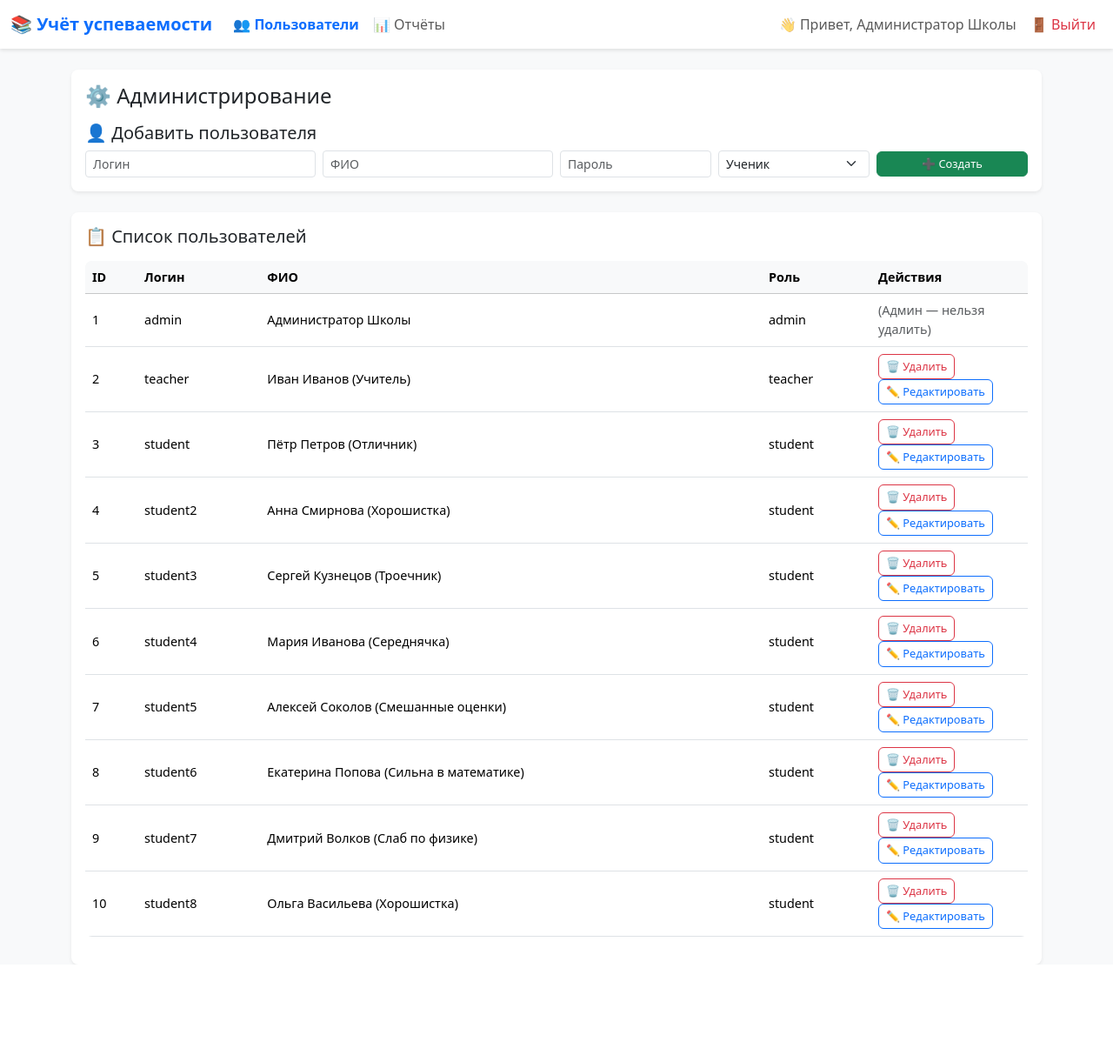
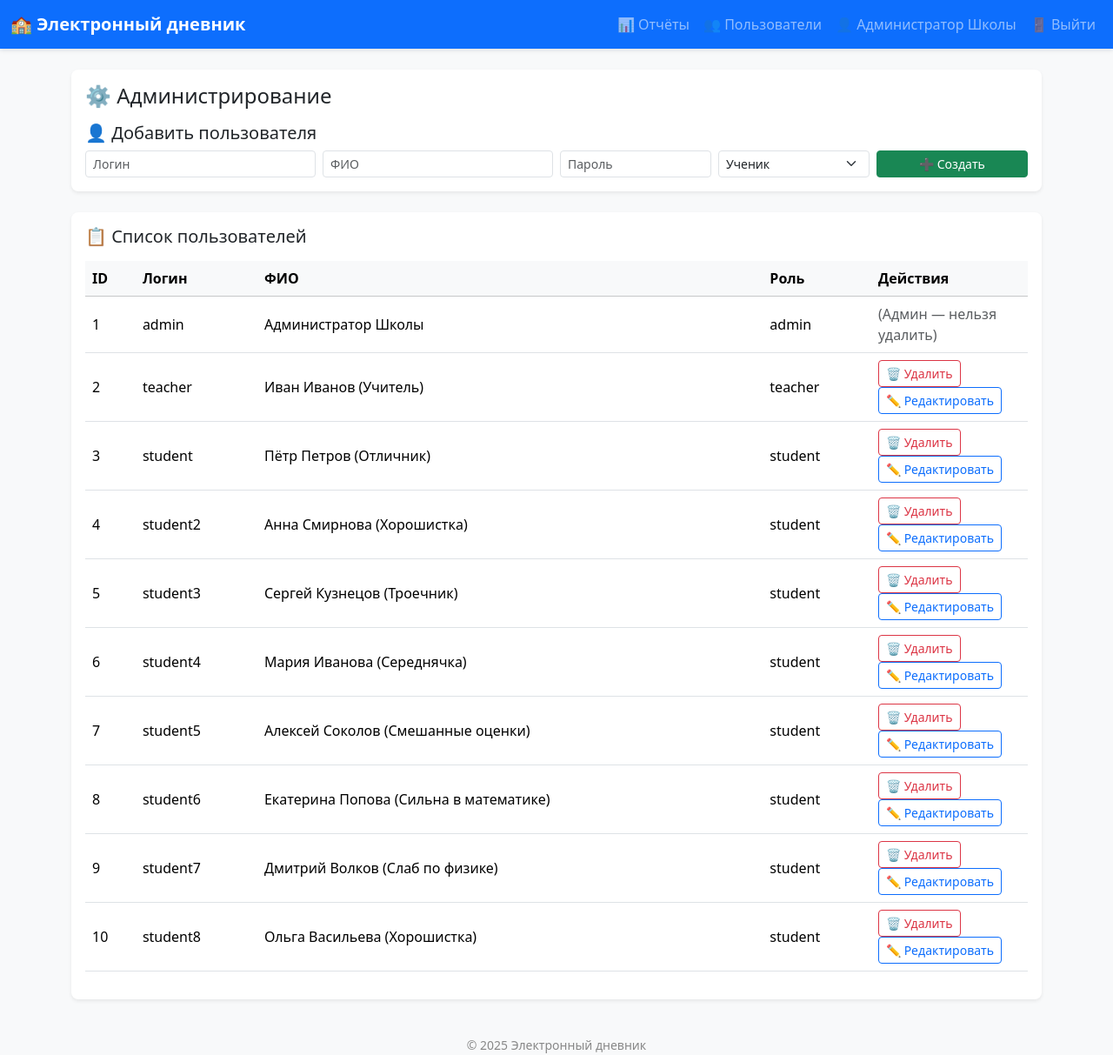
Before and after one commit to AlexandrMarivech/school-diary, a Flask app: page /admin in a window 1280 px wide. Shown: the whole page at 87% size. Before the commit the page ends 1109 px from the top, so only its background shows below. Run offline with Flask 3, Linux system fonts and the light colour scheme; the first user in the database is signed in.

```diff
--- a/templates/base.html
+++ b/templates/base.html
@@ -3,104 +3,41 @@
 <head>
   <meta charset="utf-8">
   <meta name="viewport" content="width=device-width,initial-scale=1">
-  <title>📚 Учёт успеваемости</title>
+  <title>Электронный дневник</title>
   <link href="https://cdn.jsdelivr.net/npm/bootstrap@5.3.2/dist/css/bootstrap.min.css" rel="stylesheet">
   <style>
-    body {
-      background-color: #f8f9fa;
-    }
-    .navbar {
-      box-shadow: 0 2px 4px rgba(0,0,0,0.1);
-    }
-    .nav-link.active {
-      font-weight: bold;
-      color: #0d6efd !important;
-    }
+    body { background-color: #f8f9fa; }
+    .navbar { box-shadow: 0 2px 5px rgba(0,0,0,0.1); }
+    .nav-link.active { font-weight: bold; }
+    footer { margin-top: 40px; text-align:center; color:#888; }
   </style>
-
-  <style>
-  /* Общие стили таблиц */
-  table.table {
-    font-size: 0.9rem;
-    border-radius: 8px;
-    overflow: hidden;
-  }
-
-  table.table thead {
-    background: #f8f9fa;
-    font-weight: 600;
-  }
-
-  table.table tbody tr:hover {
-    background: #f1f3f5;
-  }
-
-  /* Кнопки действий */
-  .btn-sm {
-    padding: 0.25rem 0.5rem;
-    font-size: 0.8rem;
-  }
-
-  /* Поля ввода в таблице */
-  .table input.form-control-sm,
-  .table select.form-select-sm {
-    font-size: 0.85rem;
-    padding: 0.2rem 0.4rem;
-    height: auto;
-  }
-
-  /* Кнопки редактирования/удаления */
-  .btn-outline-danger, .btn-outline-primary, .btn-success {
-    border-radius: 6px;
-  }
-</style>
-
-
-
 </head>
 <body>
-<nav class="navbar navbar-expand-lg navbar-light bg-white">
+<nav class="navbar navbar-expand-lg navbar-dark bg-primary">
   <div class="container-fluid">
-    <a class="navbar-brand fw-bold text-primary" href="{{ url_for('dashboard') }}">📚 Учёт успеваемости</a>
+    <a class="navbar-brand fw-bold" href="{{ url_for('dashboard') }}">🏫 Электронный дневник</a>
 
     <button class="navbar-toggler" type="button" data-bs-toggle="collapse" data-bs-target="#navbarNav">
       <span class="navbar-toggler-icon"></span>
     </button>
 
     <div class="collapse navbar-collapse" id="navbarNav">
-      <ul class="navbar-nav me-auto">
+      <ul class="navbar-nav ms-auto">
+
         {% if session.get('role') == 'student' %}
-          <li class="nav-item">
-            <a class="nav-link {% if request.endpoint=='student_page' %}active{% endif %}" href="{{ url_for('student_page') }}">📖 Дневник</a>
-          </li>
-          <li class="nav-item">
-            <a class="nav-link {% if request.endpoint=='student_report' %}active{% endif %}" href="{{ url_for('student_report') }}">📊 Отчёты</a>
-          </li>
+          <li class="nav-item"><a class="nav-link" href="{{ url_for('student_page') }}">📘 Мои оценки</a></li>
+          <li class="nav-item"><a class="nav-link" href="{{ url_for('student_report') }}">📊 Отчёт</a></li>
         {% elif session.get('role') == 'teacher' %}
-          <li class="nav-item">
-            <a class="nav-link {% if request.endpoint=='teacher_page' %}active{% endif %}" href="{{ url_for('teacher_page') }}">✏️ Ввод оценок</a>
-          </li>
-          <li class="nav-item">
-            <a class="nav-link {% if request.endpoint=='teacher_report' %}active{% endif %}" href="{{ url_for('teacher_report') }}">📊 Отчёты</a>
-          </li>
+          <li class="nav-item"><a class="nav-link" href="{{ url_for('teacher_page') }}">✏️ Выставить оценки</a></li>
+          <li class="nav-item"><a class="nav-link" href="{{ url_for('teacher_report') }}">📊 Отчёты</a></li>
         {% elif session.get('role') == 'admin' %}
-          <li class="nav-item">
-            <a class="nav-link {% if request.endpoint=='admin_page' %}active{% endif %}" href="{{ url_for('admin_page') }}">👥 Пользователи</a>
-          </li>
-          <li class="nav-item">
-            <a class="nav-link {% if request.endpoint=='teacher_report' %}active{% endif %}" href="{{ url_for('teacher_report') }}">📊 Отчёты</a>
-          </li>
+          <li class="nav-item"><a class="nav-link" href="{{ url_for('teacher_report') }}">📊 Отчёты</a></li>
+          <li class="nav-item"><a class="nav-link" href="{{ url_for('admin_page') }}">👥 Пользователи</a></li>
         {% endif %}
-      </ul>
 
-      <ul class="navbar-nav ms-auto">
         {% if session.get('username') %}
-          <li class="nav-item">
-            <span class="nav-link">👋 Привет, {{ session.get('fullname') or session.get('username') }}</span>
-          </li>
-          <li class="nav-item">
-            <a class="nav-link text-danger" href="{{ url_for('logout') }}">🚪 Выйти</a>
-          </li>
+          <li class="nav-item"><span class="nav-link">👤 {{ session.get('fullname') or session.get('username') }}</span></li>
+          <li class="nav-item"><a class="nav-link" href="{{ url_for('logout') }}">🚪 Выйти</a></li>
         {% endif %}
       </ul>
     </div>
@@ -116,6 +53,10 @@
   {% block content %}{% endblock %}
 </div>
 
+<footer>
+  <small>© 2025 Электронный дневник</small>
+</footer>
+
 <script src="https://cdn.jsdelivr.net/npm/bootstrap@5.3.2/dist/js/bootstrap.bundle.min.js"></script>
 </body>
 </html>
```
